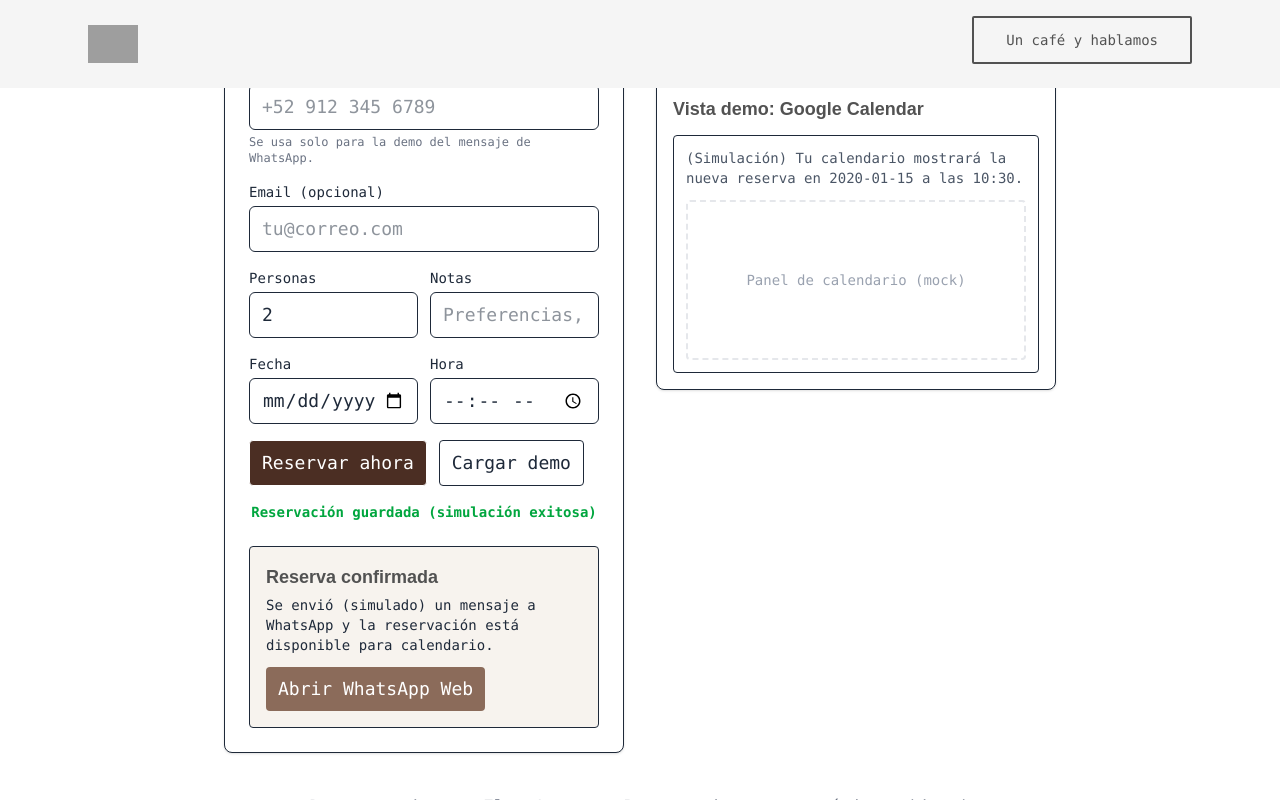
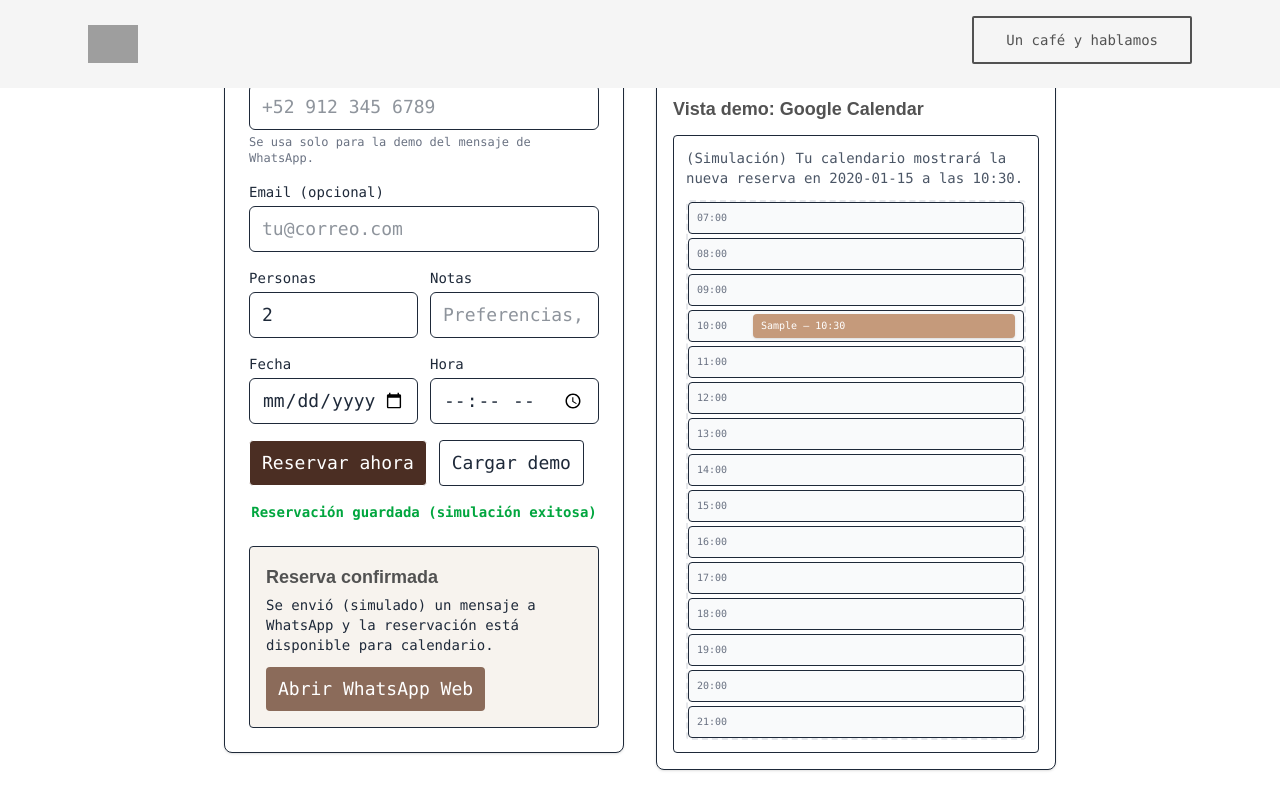
Before and after one commit to okvianey/flatlatte-next, a Next.js app: page /demos/reservaciones in a window 1280 px wide. Both pictures are taken after typing "Sample", "Sample", "name@example.com", "Sample", "2020-01-15", "10:30" into the empty fields and a click on the button "Reservar ahora". Shown: the part 419-1219 px from the top of the page. Built offline with nearby package versions, Linux system fonts and the light colour scheme; grey boxes are pictures that could not be loaded; a web font is replaced by a local one.

Commit message:
reservaciones funcionando de base

```diff
--- /dev/null
+++ b/app/demos/reservaciones/components/CalendarMock.js
@@ -0,0 +1,38 @@
+"use client";
+
+export default function CalendarMock({ reserva }) {
+  const hours = Array.from({ length: 15 }, (_, i) => 7 + i); // 7:00 a 22:00
+
+  // Si no hay reserva aún
+  const bookedHour = reserva?.hora ? parseInt(reserva.hora.split(":")[0]) : null;
+
+  return (
+    <div className="w-full bg-white border rounded-lg p-4 shadow-sm mb-6">
+      <h3 className="text-lg font-medium text-[#4B2E23]">Vista demo: Google Calendar</h3>
+
+      <div className="grid grid-cols-1 gap-1">
+        {hours.map((h) => {
+          const isBooked = h === bookedHour;
+          const label = `${h.toString().padStart(2, "0")}:00`;
+
+          return (
+            <div
+              key={h}
+              className={`flex items-center border rounded p-2 h-12 relative transition-all
+                ${isBooked ? "bg-[#F3E8E2] border-[#C59A7B]" : "bg-gray-50"}
+              `}
+            >
+              <span className="text-xs text-gray-500 w-16">{label}</span>
+
+              {isBooked && (
+                <div className="absolute left-20 right-2 top-1/2 -translate-y-1/2 bg-[#C59A7B] text-white text-xs px-2 py-1 rounded">
+                  Reservado ({reserva?.nombre || "Cliente"})
+                </div>
+              )}
+            </div>
+          );
+        })}
+      </div>
+    </div>
+  );
+}
--- /dev/null
+++ b/app/demos/reservaciones/components/CalendarProMock.js
@@ -0,0 +1,69 @@
+"use client";
+
+import { useState } from "react";
+
+export default function CalendarProMock({ reserva }) {
+  const hours = Array.from({ length: 15 }, (_, i) => 7 + i);
+  const [hover, setHover] = useState(false);
+
+  const bookedHour = reserva?.hora
+    ? parseInt(reserva.hora.split(":")[0])
+    : null;
+
+  return (
+    <div className="w-full h-full bg-white flex flex-col relative">
+      <div className="flex flex-col gap-1 w-full">
+        {hours.map((h) => {
+          const isBooked = h === bookedHour;
+          const label = `${h.toString().padStart(2, "0")}:00`;
+
+          return (
+            <div
+              key={h}
+              className="relative flex items-center h-8 border rounded px-2 bg-gray-50"
+            >
+              <span className="text-[10px] text-gray-500 w-12">{label}</span>
+
+              {isBooked && (
+                <div
+                  onMouseEnter={() => setHover(true)}
+                  onMouseLeave={() => setHover(false)}
+                  className="absolute left-16 right-2 h-6 bg-[#C59A7B] text-white text-[10px] flex items-center px-2 rounded shadow transition-all animate-fadeIn"
+                >
+                  {(reserva.nombre || "Cliente") + " – " + reserva.hora}
+                </div>
+              )}
+
+              {isBooked && hover && (
+                <div className="absolute top-[-55px] left-20 bg-[#4B2E23] text-white text-xs px-3 py-2 rounded shadow-lg whitespace-nowrap animate-fadeIn">
+                  <b>Reservación confirmada</b>
+                  <br />
+                  {reserva.fecha} – {reserva.hora}
+                  <br />
+                  {reserva.nombre}
+                </div>
+              )}
+            </div>
+          );
+        })}
+      </div>
+
+      <style jsx>{`
+        @keyframes fadeIn {
+          from {
+            opacity: 0;
+            transform: translateY(4px);
+          }
+          to {
+            opacity: 1;
+            transform: translateY(0);
+          }
+        }
+
+        .animate-fadeIn {
+          animation: fadeIn 0.3s ease-out;
+        }
+      `}</style>
+    </div>
+  );
+}
--- a/app/demos/reservaciones/page.js
+++ b/app/demos/reservaciones/page.js
@@ -4,6 +4,8 @@ import { useState, useEffect } from "react";
 import { createReservation } from "./fakeApi";
 import { downloadICS } from "./downloadICS";
 import ReservationsTable from "./ReservationsTable";
+import CalendarMock from "./components/CalendarMock";
+import CalendarProMock from "./components/CalendarProMock";
 
 export default function ReservacionesDemo() {
   const [form, setForm] = useState({
@@ -165,7 +167,9 @@ export default function ReservacionesDemo() {
           <aside>
             <ReservationsTable registros={registros} />
 
-            {confirm ? (
+
+          {
+            confirm &&
               <div className="bg-white border rounded-lg p-4 shadow-sm mb-6">
                 <h3 className="text-lg font-medium text-[#4B2E23]">Vista demo: Google Calendar</h3>
                 <div className="mt-3 border rounded p-3">
@@ -173,16 +177,21 @@ export default function ReservacionesDemo() {
                     (Simulación) Tu calendario mostrará la nueva reserva en
                     <b> {confirm.fecha}</b> a las <b>{confirm.hora}</b>.
                   </p>
-                  <div className="mt-3 h-40 rounded bg-white flex items-center justify-center border-dashed border-2 border-gray-200">
-                    <span className="text-sm text-gray-400">Panel de calendario (mock)</span>
+                    <div className="mt-3 w-full h-full rounded bg-white flex items-center justify-center border-dashed border-2 border-gray-200">
+                      {
+                     confirm ?
+                          <CalendarProMock reserva={confirm} />
+                          : (<div className="text-sm text-gray-400 mb-6">
+                        Aún no hay reservación confirmada para mostrar en la vista previa.
+                      </div>)
+                    }
+
+
                   </div>
                 </div>
               </div>
-            ) : (
-              <div className="text-sm text-gray-400 mb-6">
-                Aún no hay reservación confirmada para mostrar en la vista previa.
-              </div>
-            )}
+              }
+
 
           </aside>
         </div>
```
